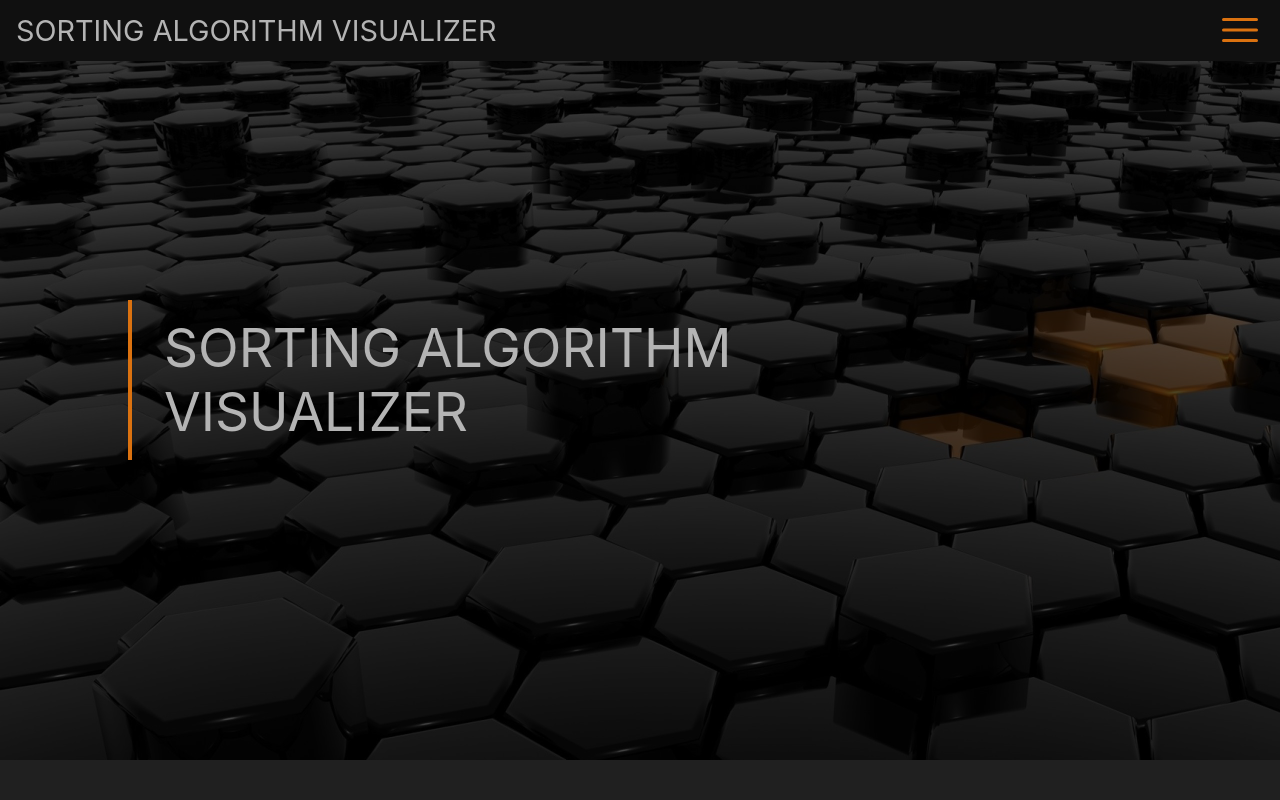
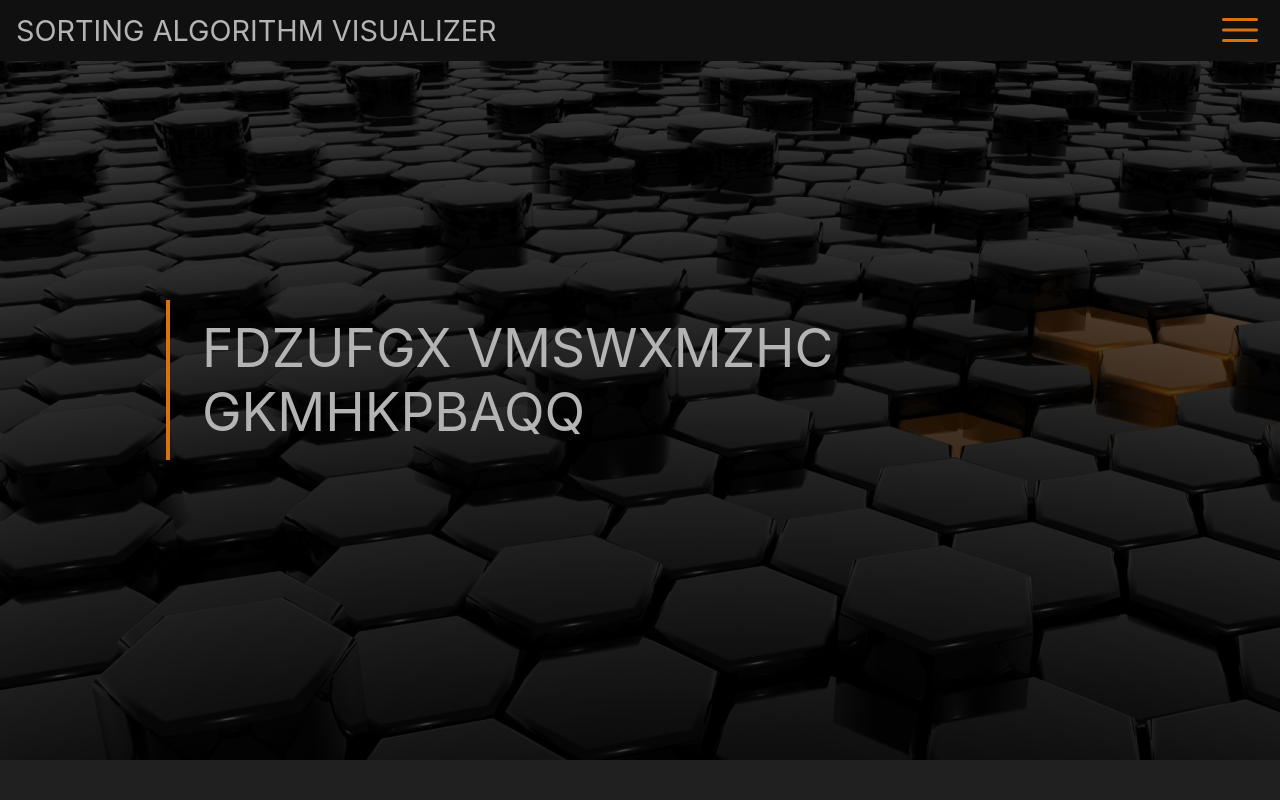
Before and after one commit to atorcode/sorting-algorithm-visualizer, a React (Create React App) app: page / in a window 1280 px wide. Shown: the top 800 px of the page. Built offline with nearby package versions, Linux system fonts and the light colour scheme.

Commit message:
Fix formatting issues when scrambling letters

```diff
--- a/src/components/ExpandedNavBar/ExpandedNavBar.js
+++ b/src/components/ExpandedNavBar/ExpandedNavBar.js
@@ -15,7 +15,6 @@ const ExpandedNavBar = () => {
       <div className={styles["algorithms"]}>
         <TbAntennaBars5 className={styles["icons"]} />
         <h2>Algorithms</h2>
-        {/* following list is formatted with flex-wrap to have desired styling while being a child of this section element, which is more semantic. Could alternatively use grid instead of flex-wrap, but the width of the nav bar is constant, so this solution works fine. */}
       </div>
       <ul>
         <li>
--- a/src/components/HeroHeading/HeroHeading.js
+++ b/src/components/HeroHeading/HeroHeading.js
@@ -6,7 +6,6 @@ const HeroHeading = () => {
   const headingEl = useRef(null);
 
   const getRandomLetter = () => {
-    console.log(LETTERS[Math.floor(Math.random() * 26)]);
     return LETTERS[Math.floor(Math.random() * 26)];
   };
 
@@ -17,18 +16,30 @@ const HeroHeading = () => {
     // once per func call for testing
     // getRandomLetter();
     arr.forEach((char) => {
-      if (char !== "") {
-        // result.push(getRandomLetter());
+      if (char !== " ") {
+        result.push(getRandomLetter());
+        // The first space should be non-breaking to keep words 1 and 2 together
+      } else if (!result.includes("&nbsp;")) {
+        result.push("&nbsp;");
+        // The second space should signify a line break
+      } else {
+        result.push("<br />");
       }
     });
 
-    // headingEl.current.innerText = result.join("");
+    headingEl.current.innerHTML = result.join("");
   };
 
   useEffect(() => {
-    const intervalId = setInterval(() => {
-      scrambleLetters(HEROHEADING);
-    }, 50);
+    let intervalId;
+    setTimeout(() => {
+      intervalId = setInterval(() => {
+        scrambleLetters(HEROHEADING);
+      }, 70);
+    }, 500);
+    // const intervalId = setInterval(() => {
+    //   scrambleLetters(HEROHEADING);
+    // }, 50);
     return () => {
       clearInterval(intervalId);
     };
@@ -36,7 +47,9 @@ const HeroHeading = () => {
 
   return (
     <h1 ref={headingEl} className={styles["heading"]}>
-      SORTING&nbsp;ALGORITHM VISUALIZER
+      SORTING&nbsp;ALGORITHM
+      <br />
+      VISUALIZER
     </h1>
   );
 };
--- a/src/components/HeroHeading/HeroHeading.module.scss
+++ b/src/components/HeroHeading/HeroHeading.module.scss
@@ -2,14 +2,20 @@
 
 .heading {
   position: absolute;
+  // max-width: 60%;
 
   padding: 1rem 0 1rem 2rem;
   top: 50%;
-  left: 50%;
-  transform: translate(-80%, -50%);
+  // left: 50%;
+  left: 166px;
+  transform: translate(0, -50%);
   z-index: 1;
   font-size: 4.15vw;
   font-weight: 400;
   color: rgb(180, 180, 180);
   border-left: 4px solid v.$highlight-color;
+
+  span {
+    white-space: nowrap;
+  }
 }
```
